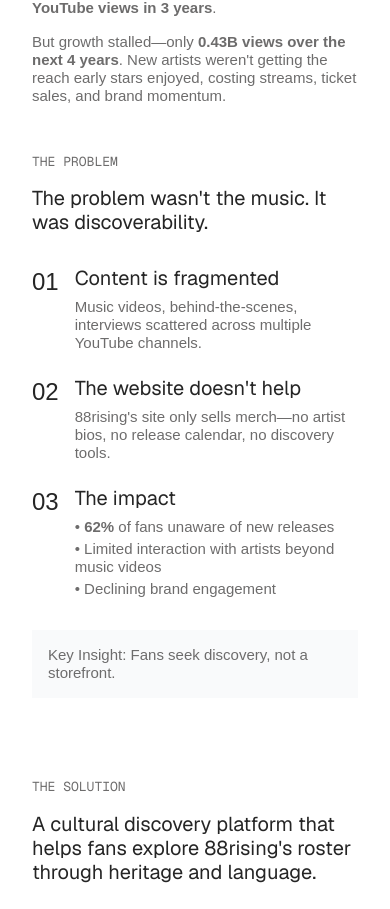
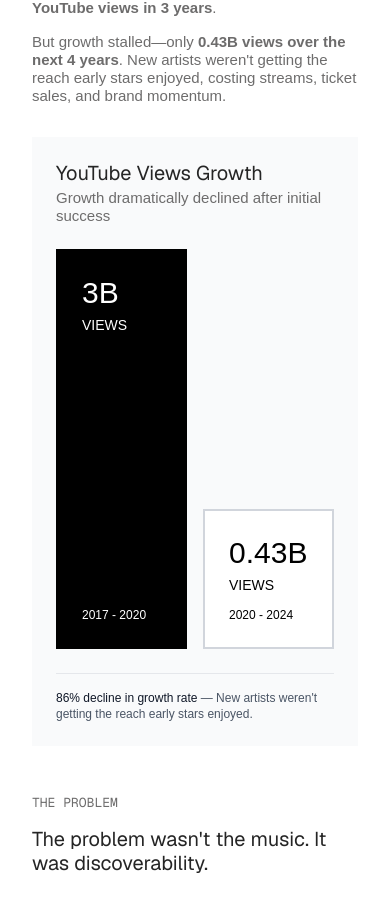
Before and after one commit to alexluowan/portfoliov7, a Next.js app: page /projects/88rising in a window 390 px wide. Shown: the part 1172-2081 px from the top of the page. Built offline with nearby package versions, Linux system fonts and the light colour scheme.

Commit message:
fixed chart on 88rising

```diff
--- /dev/null
+++ b/components/projects/GrowthGraph.tsx
@@ -0,0 +1,79 @@
+import { motion } from 'framer-motion';
+
+interface DataPoint {
+  views: string;
+  years: string;
+  isDark: boolean;
+  heightPercent: number;
+}
+
+export default function GrowthGraph() {
+  const data: DataPoint[] = [
+    { views: '3B', years: '2017 - 2020', isDark: true, heightPercent: 100 },
+    { views: '0.43B', years: '2020 - 2024', isDark: false, heightPercent: 35 }
+  ];
+
+  const maxHeight = 400; // max height in pixels
+
+  return (
+    <div className="w-full bg-gray-50 p-6 md:p-8">
+      <div className="flex flex-col gap-6">
+        {/* Title */}
+        <div>
+          <h3 className="text-base md:text-lg font-medium mb-1">YouTube Views Growth</h3>
+          <p className="text-xs md:text-sm text-gray-600">Growth dramatically declined after initial success</p>
+        </div>
+
+        {/* Cards - Aligned to bottom */}
+        <div className="flex items-end gap-4 md:gap-6" style={{ minHeight: `${maxHeight}px` }}>
+          {data.map((item, index) => {
+            const cardHeight = (item.heightPercent / 100) * maxHeight;
+
+            return (
+              <motion.div
+                key={index}
+                className={`flex-1 border-2 p-6 flex flex-col justify-between ${
+                  item.isDark
+                    ? 'bg-black border-black text-white'
+                    : 'bg-white border-gray-300 text-black'
+                }`}
+                style={{ height: `${cardHeight}px`, minHeight: '140px' }}
+                initial={{ height: 0, opacity: 0 }}
+                animate={{
+                  height: `${cardHeight}px`,
+                  opacity: 1
+                }}
+                transition={{
+                  height: { duration: 0.8, delay: index * 0.2, ease: 'easeOut' },
+                  opacity: { duration: 0.5, delay: index * 0.2 }
+                }}
+              >
+                {/* Views */}
+                <div>
+                  <div className="text-3xl md:text-4xl lg:text-5xl font-normal mb-1">
+                    {item.views}
+                  </div>
+                  <div className="text-sm md:text-base font-normal">
+                    VIEWS
+                  </div>
+                </div>
+
+                {/* Years */}
+                <div className={`text-xs md:text-sm ${
+                  item.isDark ? 'text-white' : 'text-black'
+                }`}>
+                  {item.years}
+                </div>
+              </motion.div>
+            );
+          })}
+        </div>
+
+        {/* Key Insight */}
+        <div className="text-xs md:text-sm text-gray-600 pt-4 border-t border-gray-200">
+          <span className="font-medium text-gray-900">86% decline in growth rate</span> — New artists weren&apos;t getting the reach early stars enjoyed.
+        </div>
+      </div>
+    </div>
+  );
+}
--- a/pages/projects/88rising.tsx
+++ b/pages/projects/88rising.tsx
@@ -1,4 +1,5 @@
 import Link from 'next/link';
+import GrowthGraph from '@/components/projects/GrowthGraph';
 
 export default function EightyEightRisingCaseStudy() {
 
@@ -87,6 +88,11 @@
                 <p>
                   But growth stalled—only <strong>0.43B views over the next 4 years</strong>. New artists weren&apos;t getting the reach early stars enjoyed, costing streams, ticket sales, and brand momentum.
                 </p>
+              </div>
+
+              {/* Interactive Growth Graph */}
+              <div className="mt-8 md:mt-12">
+                <GrowthGraph />
               </div>
             </section>
 
```
